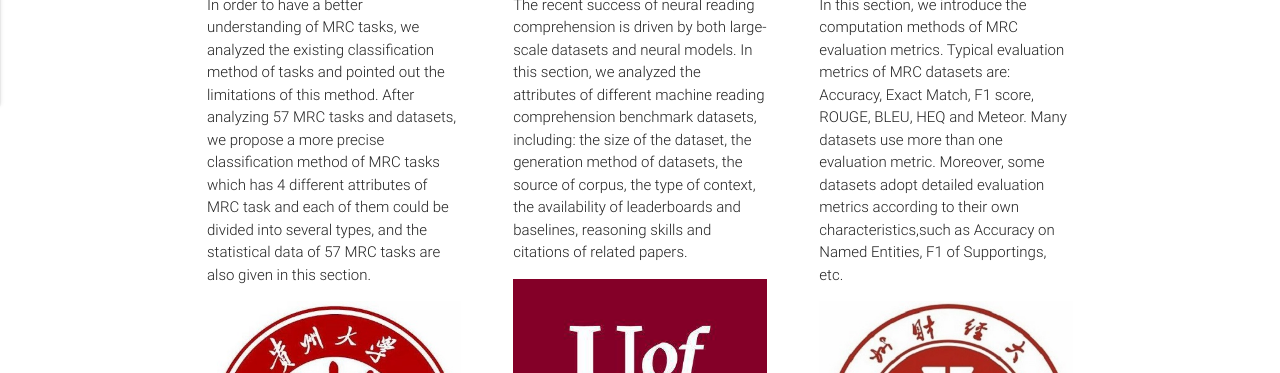
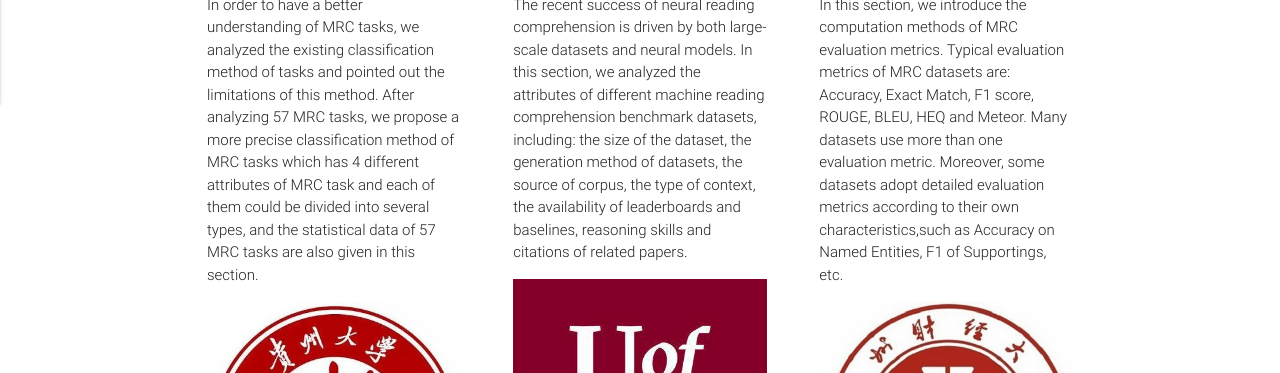
Before and after one commit to MRC-Datasets/MRC-Datasets.github.io, a Jekyll site: the page built from index.md, in a window 1280 px wide. Shown: the part 856-1229 px from the top of the page. Built offline with Jekyll 4.4.1, drawn with Linux system fonts in a browser that asks for light colours.

Commit message:
Update home.html

```diff
--- a/_layouts/home.html
+++ b/_layouts/home.html
@@ -29,7 +29,7 @@ layout: default
             <h2 class="center light-blue-text"><a href="https://mrc-datasets.github.io/tasks/"><i class="material-icons" >build</i></a></h2>
             <h5 class="center"><a href="https://mrc-datasets.github.io/tasks/">MRC Tasks</a></h5>
 
-						<p class="light">In order to have a better understanding of MRC tasks, we analyzed the existing classification method of tasks and pointed out the limitations of this method. After analyzing 57 MRC tasks and datasets, we propose a more precise classification method of MRC tasks which has 4 different attributes of MRC task and each of them could be divided into several types, and the statistical data of 57 MRC tasks are also given in this section.</p>
+						<p class="light">In order to have a better understanding of MRC tasks, we analyzed the existing classification method of tasks and pointed out the limitations of this method. After analyzing 57 MRC tasks, we propose a more precise classification method of MRC tasks which has 4 different attributes of MRC task and each of them could be divided into several types, and the statistical data of 57 MRC tasks are also given in this section.</p>
           </div>
          <div class="icon-block">
 							<img src="../data/gzu.jpeg" width="100%" alt="AltText" />
```
